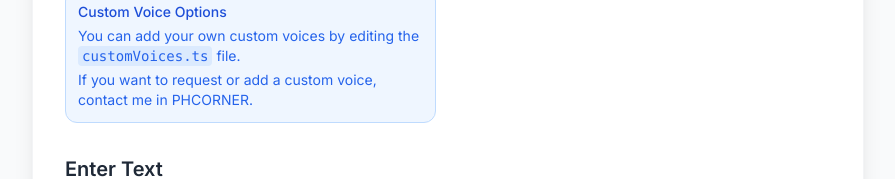
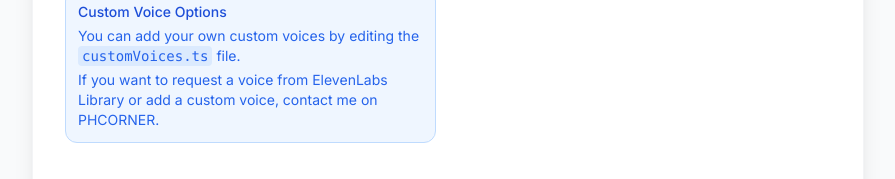
Before and after one commit to jhonleoh/ElevenLabs, a React (Vite) app: page / in a window 1280 px wide. Both pictures are taken after a click on the button "Custom Voice". Shown: the part 440-619 px from the top of the page, without its empty margins (192-1087 px from the left). Built offline with nearby package versions, Linux system fonts and the light colour scheme; no server answers.

Commit message:
Update App.tsx

```diff
--- a/src/App.tsx
+++ b/src/App.tsx
@@ -222,7 +222,7 @@ function App() {
                       You can add your own custom voices by editing the <code className="bg-blue-100 dark:bg-blue-800 px-1 py-0.5 rounded">customVoices.ts</code> file.
                     </p>
                     <p className="mt-1 text-blue-600 dark:text-blue-400">
-                      If you want to request or add a custom voice, contact me in PHCORNER.
+                      If you want to request a voice from ElevenLabs Library or add a custom voice, contact me on PHCORNER.
                     </p>
                   </div>
                 )}
```
